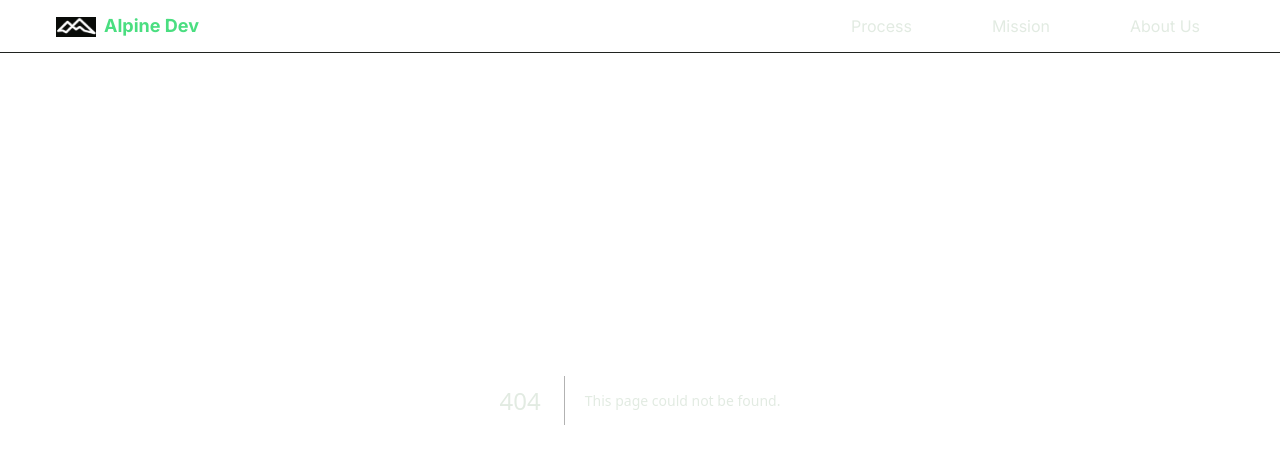
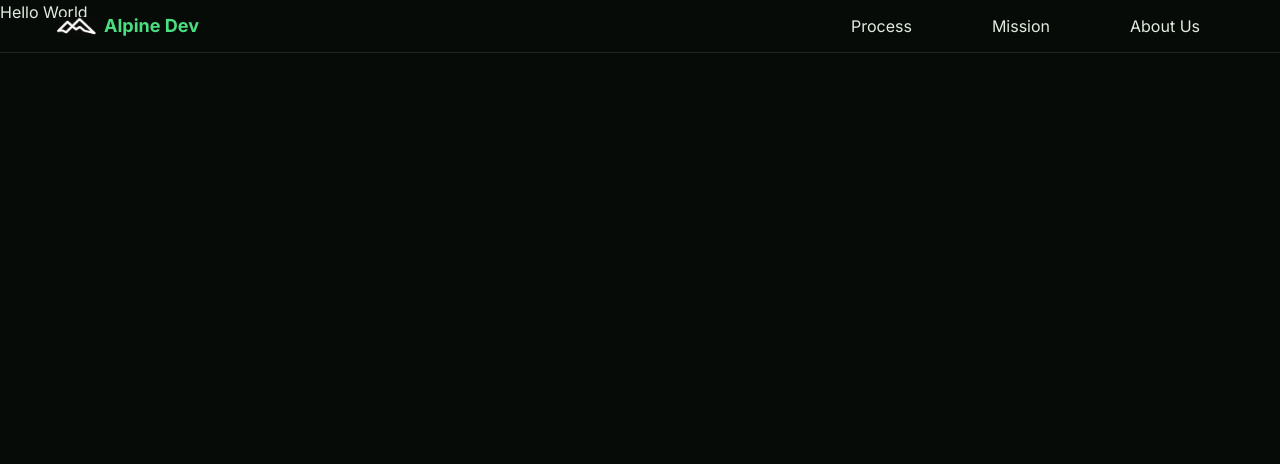
Before and after one commit to SaiChittella/Alpine_Dev_Website, a Next.js app: page /mission in a window 1280 px wide. Before the commit this address had no page. Shown: the top 464 px of the page. Built offline with nearby package versions, Linux system fonts and the light colour scheme.

Commit message:
Pushing Mission Page for Tanney

```diff
--- /dev/null
+++ b/src/app/mission/page.tsx
@@ -0,0 +1,7 @@
+export default function Mission() {
+	return (
+		<div>
+			<h1>Hello World</h1>
+		</div>
+	);
+}
--- a/src/app/process/page.tsx
+++ b/src/app/process/page.tsx
@@ -130,8 +130,7 @@ export default function Mission() {
 							top: "calc(100vh / 4.5)",
 							left: "75%",
 							transform: "translateX(-50%)",
-							width: "550px",
-							maxWidth: "40%",
+							width: "40vw",
 						}}
 					/>
 				</div>
```
